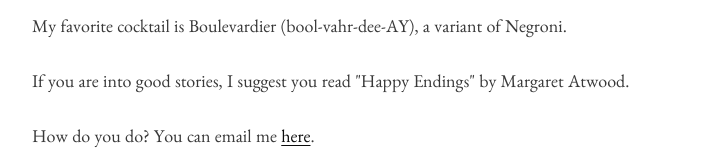
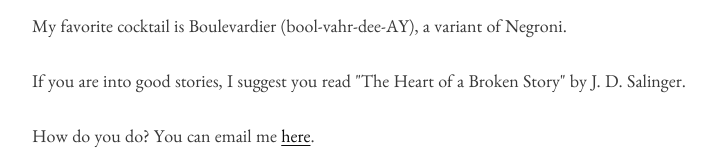
Before and after one commit to alfredzimmer/alfredzimmer.github.io, an Astro site: page / in a window 1280 px wide. Shown: the part 295-455 px from the top of the page, without its empty margins (238-954 px from the left). Built offline with nearby package versions, Linux system fonts and the light colour scheme; Astro itself is replaced by a stand-in of ours.

Commit message:
shy away from Atwood to prevent negative connatations of happy endings.

```diff
--- a/src/pages/index.astro
+++ b/src/pages/index.astro
@@ -19,8 +19,8 @@ import SiteLayout from "../layouts/SiteLayout.astro";
             </p>
 
             <p>
-                If you are into good stories, I suggest you read "Happy Endings"
-                by Margaret Atwood.
+                If you are into good stories, I suggest you read "The Heart of a
+                Broken Story" by J. D. Salinger.
             </p>
 
             <p>
```
